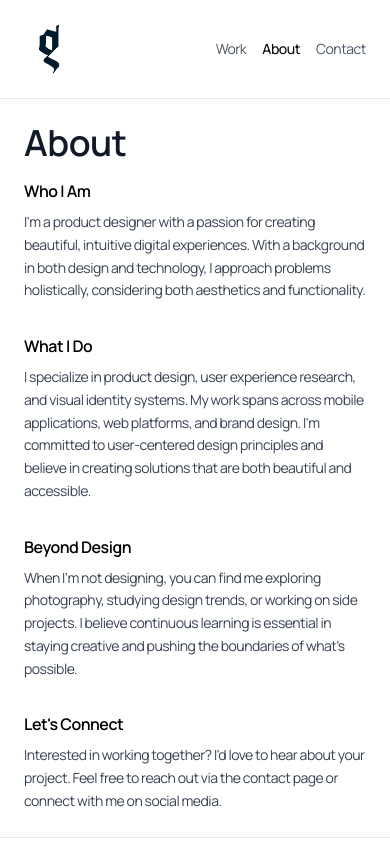
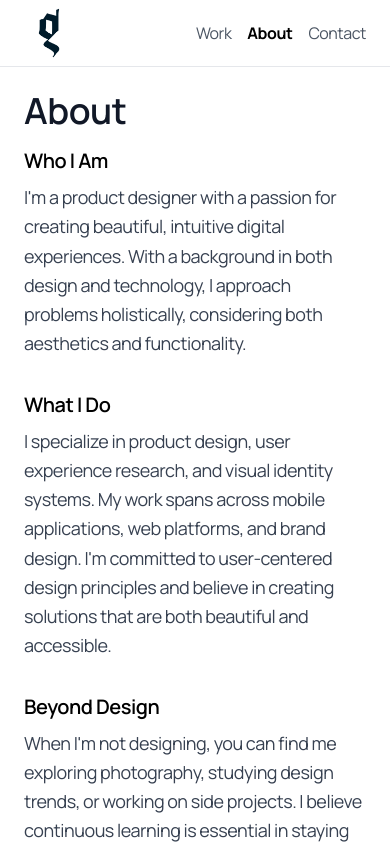
Before and after one commit to blacknoirr/portfolio-gumelar, a Next.js app: page /about in a window 390 px wide. Shown: the top 844 px of the page. Built offline with nearby package versions, Linux system fonts and the light colour scheme.

Commit message:
Refinement

```diff
--- a/src/app/about/page.tsx
+++ b/src/app/about/page.tsx
@@ -5,10 +5,10 @@ export default function AboutPage() {
 
       <div className="space-y-8 text-gray-700">
         <div>
-          <h2 className="text-base xl:text-xl font-semibold text-black mb-2 md:mb-4">
+          <h2 className="text-xl xl:text-2xl font-semibold text-black mb-2 md:mb-4">
             Who I Am
           </h2>
-          <p className="leading-relaxed text-sm md:text-base">
+          <p className="leading-relaxed text-lg xl:text-xl">
             I'm a product designer with a passion for creating beautiful,
             intuitive digital experiences. With a background in both design and
             technology, I approach problems holistically, considering both
@@ -17,10 +17,10 @@ export default function AboutPage() {
         </div>
 
         <div>
-          <h2 className="text-base xl:text-xl font-semibold text-black mb-2 md:mb-4">
+          <h2 className="text-xl xl:text-2xl font-semibold text-black mb-2 md:mb-4">
             What I Do
           </h2>
-          <p className="leading-relaxed text-sm md:text-base">
+          <p className="leading-relaxed text-lg xl:text-xl">
             I specialize in product design, user experience research, and visual
             identity systems. My work spans across mobile applications, web
             platforms, and brand design. I'm committed to user-centered design
@@ -30,10 +30,10 @@ export default function AboutPage() {
         </div>
 
         <div>
-          <h2 className="text-base xl:text-xl font-semibold text-black mb-2 md:mb-4">
+          <h2 className="text-xl xl:text-2xl font-semibold text-black mb-2 md:mb-4">
             Beyond Design
           </h2>
-          <p className="leading-relaxed text-sm md:text-base">
+          <p className="leading-relaxed text-lg xl:text-xl">
             When I'm not designing, you can find me exploring photography,
             studying design trends, or working on side projects. I believe
             continuous learning is essential in staying creative and pushing the
@@ -42,10 +42,10 @@ export default function AboutPage() {
         </div>
 
         <div>
-          <h2 className="text-base xl:text-xl font-semibold text-black mb-2 md:mb-4">
+          <h2 className="text-xl xl:text-2xl font-semibold text-black mb-2 md:mb-4">
             Let's Connect
           </h2>
-          <p className="leading-relaxed text-sm md:text-base">
+          <p className="leading-relaxed text-lg xl:text-xl">
             Interested in working together? I'd love to hear about your project.
             Feel free to reach out via the contact page or connect with me on
             social media.
--- a/src/app/contact/page.tsx
+++ b/src/app/contact/page.tsx
@@ -7,7 +7,7 @@ export default function ContactPage() {
 
       <div className="space-y-12">
         <div>
-          <p className="text-sm md:text-base  text-gray-700 leading-relaxed mb-8">
+          <p className="text-lg xl:text-xl text-gray-700 leading-relaxed mb-8">
             I'm always interested in hearing about new projects and
             opportunities. Whether you have a question or just want to say
             hello, feel free to reach out.
@@ -16,23 +16,27 @@ export default function ContactPage() {
 
         <div className="space-y-6">
           <div>
-            <h2 className="text-sm font-semibold text-black mb-2">Email</h2>
+            <h2 className="text-xl xl:text-2xl font-semibold text-black mb-2">
+              Email
+            </h2>
             <a
               href="mailto:setiagumelaradi@gmail.com"
-              className="text-gray-600 hover:text-black transition-colors"
+              className="text-gray-600 hover:text-black text-lg xl:text-xl transition-colors"
             >
               setiagumelaradi@gmail.com
             </a>
           </div>
 
           <div>
-            <h2 className="text-sm font-semibold text-black mb-2">Social</h2>
+            <h2 className="text-xl xl:text-2xl font-semibold text-black mb-2">
+              Social
+            </h2>
             <div className="space-y-2">
               <a
                 href="https://www.linkedin.com/in/gumelaradisetia903/"
                 target="_blank"
                 rel="noopener noreferrer"
-                className="block text-gray-600 hover:text-black transition-colors"
+                className="block text-gray-600 hover:text-black text-lg xl:text-xl transition-colors"
               >
                 LinkedIn
               </a>
@@ -40,7 +44,7 @@ export default function ContactPage() {
                 href="https://www.instagram.com/gmlradii/"
                 target="_blank"
                 rel="noopener noreferrer"
-                className="block text-gray-600 hover:text-black transition-colors"
+                className="block text-gray-600 hover:text-black text-lg xl:text-xl transition-colors"
               >
                 Instagram
               </a>
--- a/src/app/page.tsx
+++ b/src/app/page.tsx
@@ -11,7 +11,7 @@ export default function Home() {
         <h1 className="text-5xl md:text-6xl font-semibold leading-tight tracking-tight">
           Gumelar Adi Setia
         </h1>
-        <p className="text-sm md:text-base xl:text-xl text-gray-600 max-w-2xl leading-relaxed">
+        <p className="text-lg xl:text-xl text-gray-600 max-w-2xl leading-relaxed">
           A product designer passionate about creating thoughtful, user-centered
           experiences. Specialized in UI/UX design, product strategy, and visual
           storytelling.
--- a/src/app/work/page.tsx
+++ b/src/app/work/page.tsx
@@ -24,7 +24,7 @@ export default function WorkPage() {
         <div className="flex items-center gap-1 flex-wrap">
           <button
             onClick={() => setSelectedCategory("All")}
-            className={`px-4 py-2 rounded-full text-sm font-medium transition-all ${
+            className={`px-4 py-2 rounded-full text-base md:text-lg font-medium transition-all ${
               selectedCategory === "All"
                 ? "bg-black text-white"
                 : "bg-gray-100 text-gray-700 hover:bg-gray-200"
@@ -36,7 +36,7 @@ export default function WorkPage() {
             <button
               key={category}
               onClick={() => setSelectedCategory(category)}
-              className={`px-4 py-2 rounded-full text-sm font-medium transition-all ${
+              className={`px-4 py-2 rounded-full text-base md:text-lg font-medium transition-all ${
                 selectedCategory === category
                   ? "bg-black text-white"
                   : "bg-gray-100 text-gray-700 hover:bg-gray-200"
--- a/src/components/Navbar.tsx
+++ b/src/components/Navbar.tsx
@@ -13,7 +13,7 @@ export default function Navbar() {
 
   return (
     <nav className="sticky top-0 z-50 bg-white border-b border-gray-200">
-      <div className="max-w-6xl mx-auto px-6 py-6 flex items-center justify-between">
+      <div className="max-w-6xl mx-auto px-6 py-2 md:py-6 flex items-center justify-between">
         <Link href="/" className="flex items-center">
           <Image
             src="/logo.png"
@@ -27,9 +27,9 @@ export default function Navbar() {
         <div className="flex items-center gap-4 md:gap-8">
           <Link
             href="/work"
-            className={`text-sm md:text-md lg:text-lg transition-colors ${
+            className={`text-base md:text-lg transition-colors ${
               isActive("/work")
-                ? "text-black font-medium"
+                ? "text-black font-bold"
                 : "text-gray-600 hover:text-black"
             }`}
           >
@@ -37,9 +37,9 @@ export default function Navbar() {
           </Link>
           <Link
             href="/about"
-            className={`text-sm md:text-md lg:text-lg transition-colors ${
+            className={`text-base md:text-lg transition-colors ${
               isActive("/about")
-                ? "text-black font-medium"
+                ? "text-black font-bold"
                 : "text-gray-600 hover:text-black"
             }`}
           >
@@ -47,9 +47,9 @@ export default function Navbar() {
           </Link>
           <Link
             href="/contact"
-            className={`text-sm md:text-md lg:text-lg transition-colors ${
+            className={`text-base md:text-lg transition-colors ${
               isActive("/contact")
-                ? "text-black font-medium"
+                ? "text-black font-bold"
                 : "text-gray-600 hover:text-black"
             }`}
           >
--- a/src/components/ProjectCard.tsx
+++ b/src/components/ProjectCard.tsx
@@ -21,16 +21,16 @@ export default function ProjectCard({ project }: ProjectCardProps) {
         </div>
         <div className="space-y-2">
           <div className="flex items-start justify-between gap-2">
-            <h3 className="text-base md:text-lg lg:text-xl font-medium text-black group-hover:text-gray-700 transition-colors">
+            <h3 className="text-xl xl:text-2xl  font-medium text-black group-hover:text-gray-700 transition-colors">
               {project.title}
             </h3>
           </div>
           <div className="flex items-center gap-2 flex-wrap">
-            <span className="text-sm md:text-base px-3 py-1 rounded-full bg-black text-white">
+            <span className="text-base md:text-lg px-3 py-1 rounded-full bg-black text-white">
               {project.category}
             </span>
           </div>
-          <p className="text-sm md:text-base text-gray-600 line-clamp-2">
+          <p className="text-base xl:text-lg text-gray-600 line-clamp-2">
             {project.description}
           </p>
         </div>
```
Also changed, not shown: src/app/work/[slug]/page.tsx (+6 -6 lines).
